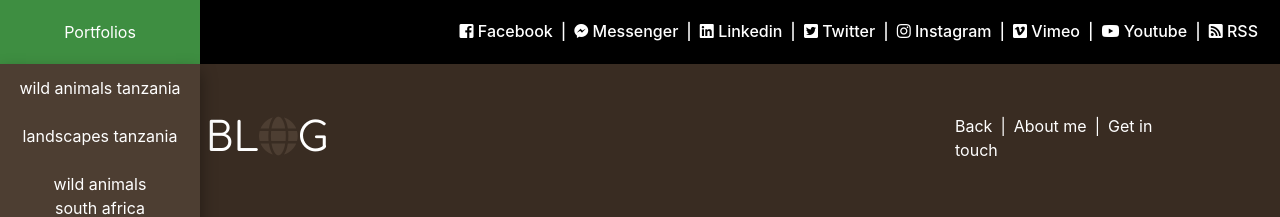
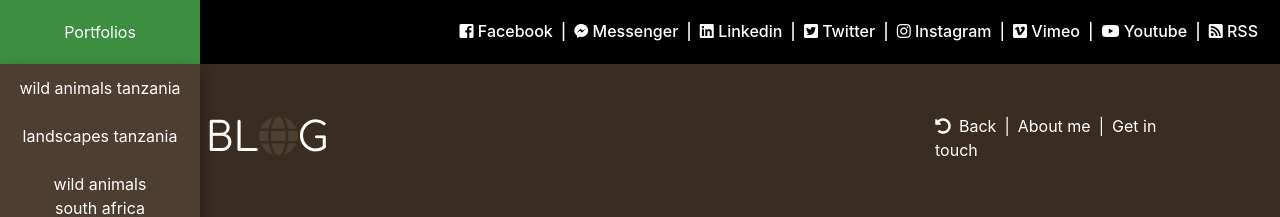
Before and after one commit to seb8577/projet-alpha, a plain HTML site: page index.html in a window 1280 px wide. Shown: the top 217 px of the page. Drawn offline with nearby package versions, Linux system fonts and the light colour scheme.

Commit message:
icon back

```diff
--- a/index.html
+++ b/index.html
@@ -56,7 +56,7 @@
                 </div>
 
                 <div class="col-md-6">
-                    <p class="p-header"><a href="https://gfrezer.github.io/projet-equipe/">Back</a>&ensp;|&ensp;<a href="about.html">About me</a>&ensp;|&ensp;<a href="mailto:sebteill@gmail.com">Get in touch</a></p>
+                    <p class="p-header"><a href="https://gfrezer.github.io/projet-equipe/"><i class="fas fa-undo-alt"></i>&ensp;Back</a>&ensp;|&ensp;<a href="about.html">About me</a>&ensp;|&ensp;<a href="mailto:sebteill@gmail.com">Get in touch</a></p>
                 </div>
             </div>
         </div>
--- a/ressources/CSS/page1.css
+++ b/ressources/CSS/page1.css
@@ -127,7 +127,7 @@ header {
 
 .p-header {
     color: #fff;
-    margin-left: 300px;
+    margin-left: 280px;
 }
 
 a {
```
